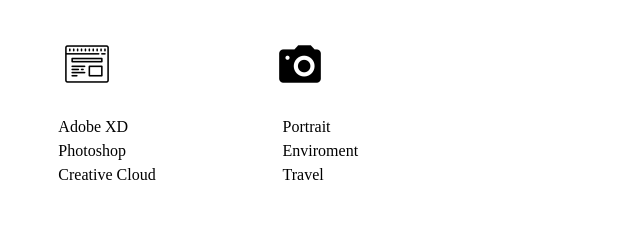
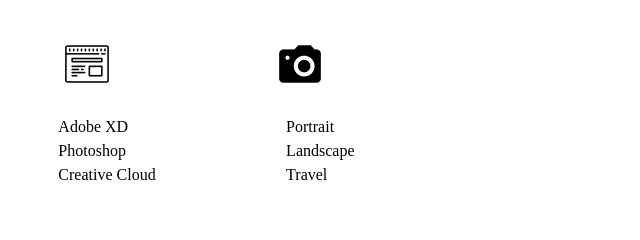
Before and after one commit to tylersullivan21/portfolio, a plain HTML site: page index.html in a window 1280 px wide. Shown: the part 1800-2040 px from the top of the page, 553-1193 px from the left. Drawn offline with Linux system fonts and the light colour scheme.

Commit message:
wording change

```diff
--- a/index.html
+++ b/index.html
@@ -60,7 +60,7 @@
         <div class="photography">
                 <ul class="cam-list">
                         <li>Portrait</li>
-                        <li>Enviroment</li>
+                        <li>Landscape</li>
                         <li>Travel</li>
                     </ul>
 <img src="logos/slr-con.png" alt="" class="cam-icon">
```
